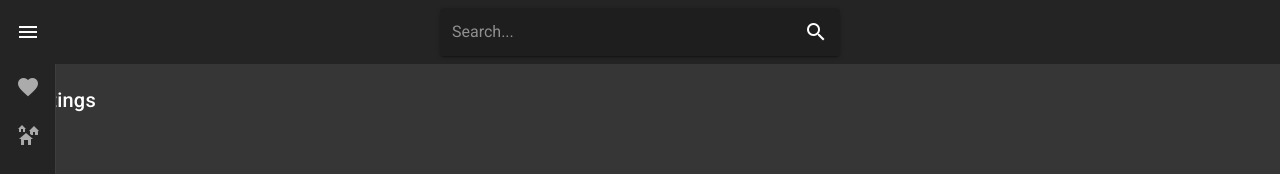
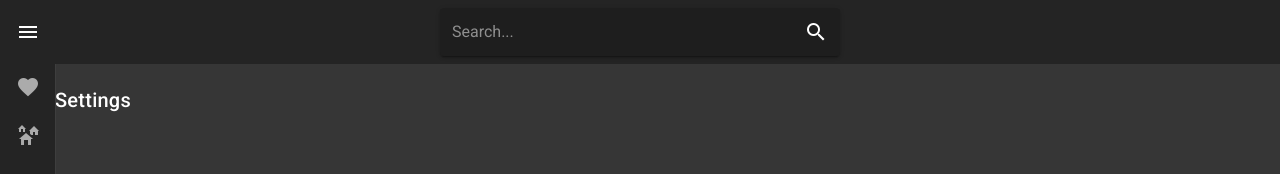
Before and after one commit to AndyBilevich/HCI_Web, a Vue app in the folder intellifox/: page /settings in a window 1280 px wide. Shown: the top 174 px of the page. Built offline with nearby package versions, Linux system fonts and the light colour scheme.

Commit message:
add changes

```diff
--- a/intellifox/src/views/Homes.vue
+++ b/intellifox/src/views/Homes.vue
@@ -1,6 +1,6 @@
 <template>
   <div class="homes">
-    <h1 class="title">Homes</h1>
+    <h1 class="title text-left">Homes</h1>
     <v-container>
       <v-row dense>
         <v-col v-for="h in homes" :key="h.id" cols="6">
@@ -51,6 +51,6 @@ export default {
   cursor: pointer;
 }
 .title {
-  text-align: left;
+  margin-left: 35px;
 }
 </style>
--- a/intellifox/src/views/Settings.vue
+++ b/intellifox/src/views/Settings.vue
@@ -1,12 +1,12 @@
 <template>
   <div class="settings">
-    <h1 class="title" >Settings</h1>
+    <h1 class="title text-left" >Settings</h1>
 
   </div>
 </template>
 
 <style scoped>
 .title {
-  text-align: left;
+  margin-left: 35px;
 }
 </style>
```
